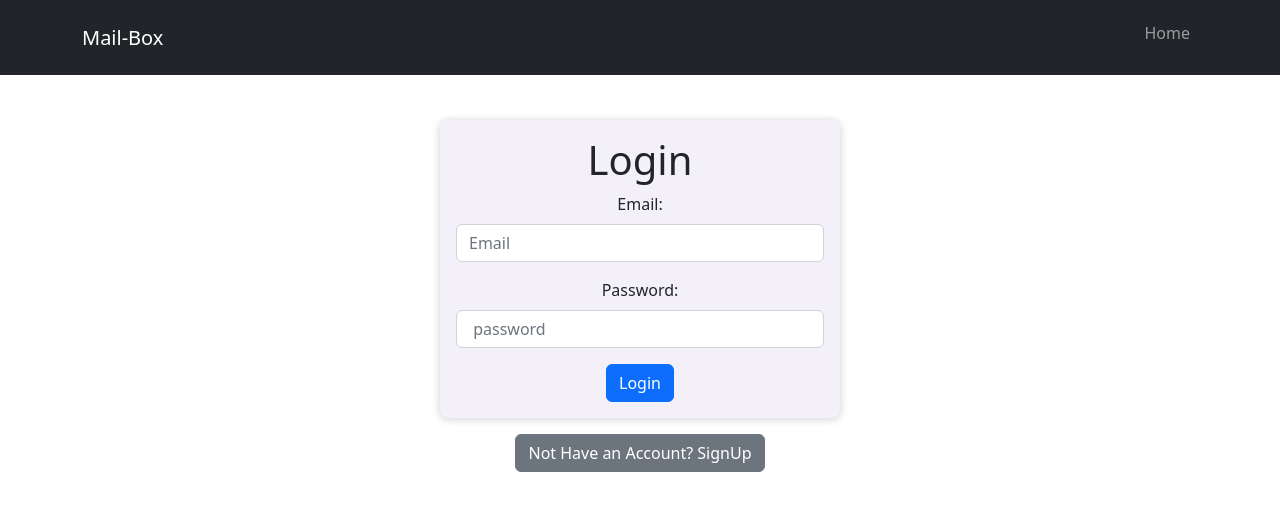
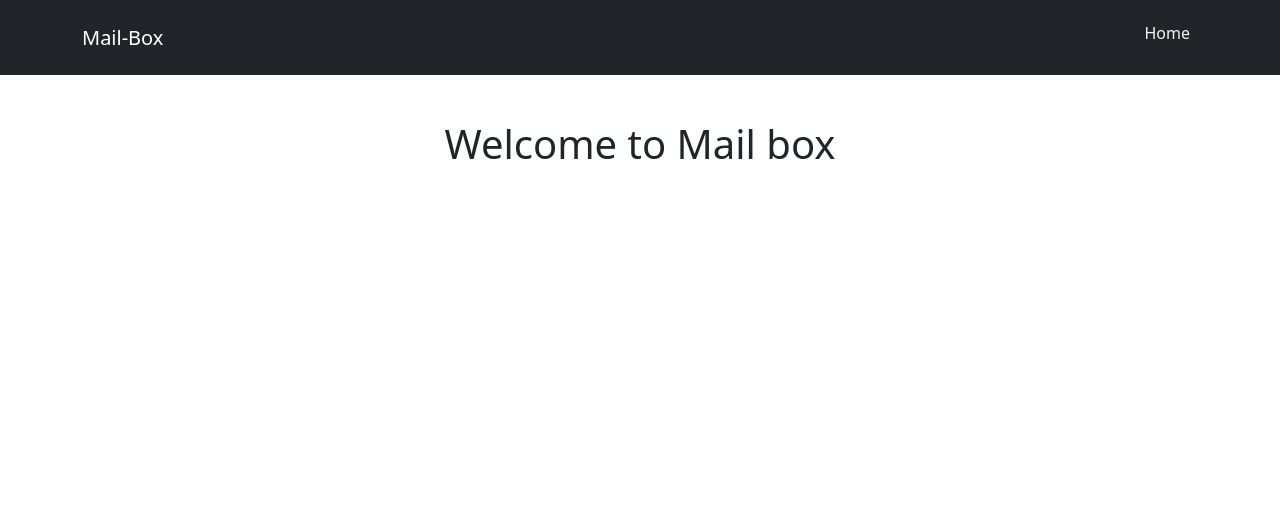
Before and after one commit to Shivarajkumar456/react-mail-box, a React (Create React App) app: page /home in a window 1280 px wide. Shown: the top 510 px of the page. Built offline with nearby package versions, Linux system fonts and the light colour scheme.

Commit message:
Lgin and Routing

```diff
--- a/src/App.js
+++ b/src/App.js
@@ -1,12 +1,17 @@
 import './App.css';
+import { Routes, Route } from 'react-router-dom';
 import Header from './Components/Header/Header';
 import SignUp from './Components/SignUp/SignUp';
+import Home from './Components/Home/Home';
 
 function App() {
   return (
     <div className="App">
       <Header />
-      <SignUp />
+      <Routes>
+        <Route path='/' element={<SignUp />} exact/>
+        <Route path='/home' element={<Home />} />
+      </Routes>
     </div>
   );
 }
--- a/src/Components/Header/Header.js
+++ b/src/Components/Header/Header.js
@@ -1,10 +1,18 @@
 import React from "react";
 import { Navbar, Nav, Container } from "react-bootstrap";
-import { useSelector } from "react-redux";
+import { NavLink } from "react-router-dom";
+import { useSelector, useDispatch } from "react-redux";
+import { authActions } from "../../store/Auth";
 import './Header.css';
 
 const Header = ()=> {
     const isLoggedIn = useSelector(state=> state.auth.isLoggedin);
+    const dispatch = useDispatch();
+    const logoutHandler = (event)=> {
+      event.preventDefault();
+      dispatch(authActions.logout());
+      alert('logout successfully');
+    }
 
   return (
     <>
@@ -20,12 +28,12 @@ const Header = ()=> {
             <Navbar.Toggle aria-controls="responsive-navbar-nav" />
             <Navbar.Collapse id="responsive-navbar-nav">
               <Nav className="ms-auto">
-                <Nav.Link className="h6">
+                <Nav.Link className="h6"><NavLink to="/home" className='navbar-link'>
                   Home
-                </Nav.Link>
-                {isLoggedIn && <Nav.Link className="h6">
+                </NavLink></Nav.Link>
+                {isLoggedIn && <Nav.Link className="h6"><NavLink onClick={logoutHandler} to="/" className='navbar-link'>
                   Logout
-                </Nav.Link>}
+                </NavLink></Nav.Link>}
               </Nav>
             </Navbar.Collapse>
           </Container>
--- /dev/null
+++ b/src/Components/Home/Home.js
@@ -0,0 +1,5 @@
+const Home = () => {
+    return <h1 style={{marginTop:120}}>Welcome to Mail box</h1>
+}
+
+export default Home;
--- a/src/Components/SignUp/SignUp.js
+++ b/src/Components/SignUp/SignUp.js
@@ -2,9 +2,11 @@ import { Fragment, useState, useRef } from "react";
 import { Form ,Button} from "react-bootstrap";
 import { useDispatch } from "react-redux";
 import { authActions } from "../../store/Auth";
+import { useNavigate } from "react-router-dom";
 import './SignUp.css';
 
 const SignUp = () => {
+  const navigate = useNavigate();
   const dispatch = useDispatch();
   const emailInputRef = useRef();
   const passwordInputRef = useRef();
@@ -50,6 +52,7 @@ const SignUp = () => {
           token: data.idToken,
           email: emailInputRef.current.value
         }))
+        navigate('/home');
       })
       .catch((err) => {
         alert(err.message);
--- a/src/index.js
+++ b/src/index.js
@@ -6,13 +6,16 @@ import reportWebVitals from './reportWebVitals';
 import '../node_modules/react-bootstrap/dist/react-bootstrap';
 import '../node_modules/bootstrap/dist/css/bootstrap.css';
 import { Provider } from 'react-redux';
-import store from './store/Index'
+import store from './store/Index';
+import { BrowserRouter } from 'react-router-dom';
 
 const root = ReactDOM.createRoot(document.getElementById('root'));
 root.render(
   <React.StrictMode>
   <Provider store={store}>
+  <BrowserRouter>
     <App />
+    </BrowserRouter>
     </Provider>
   </React.StrictMode>
 );
```
